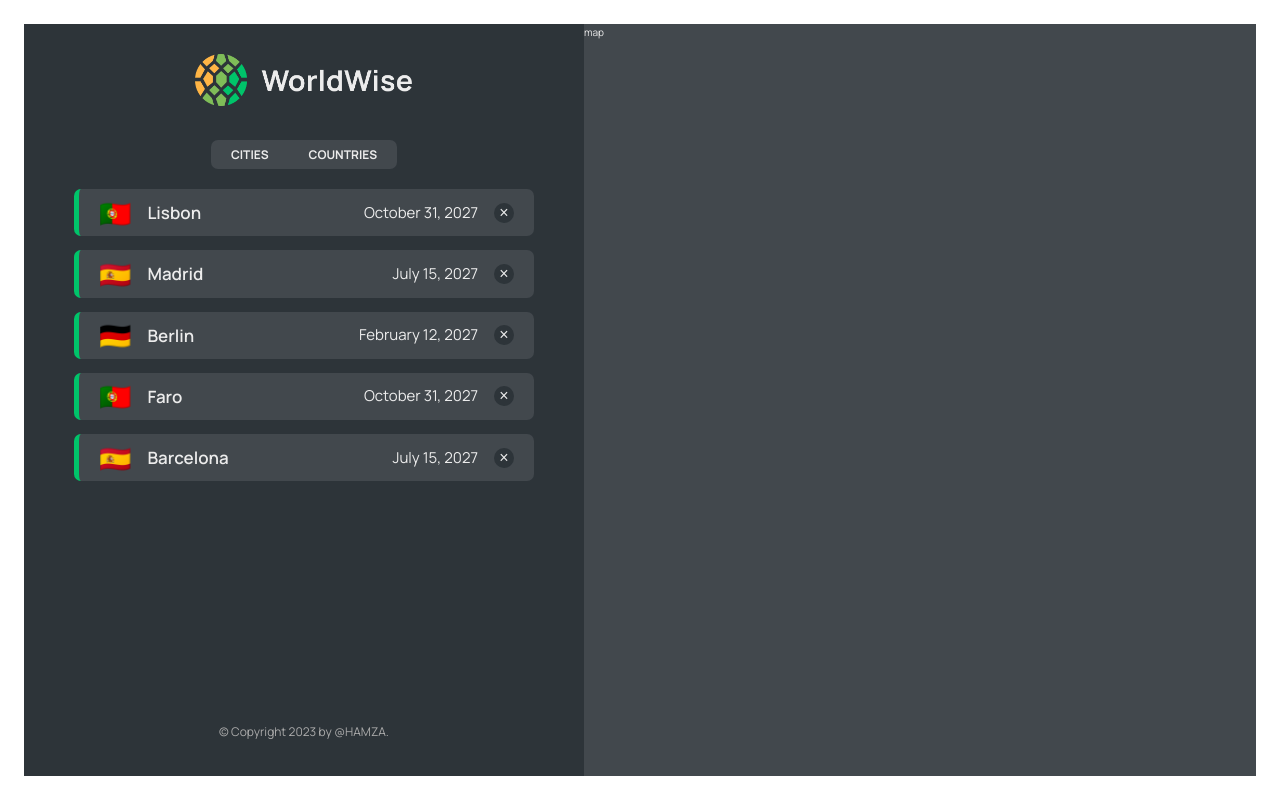
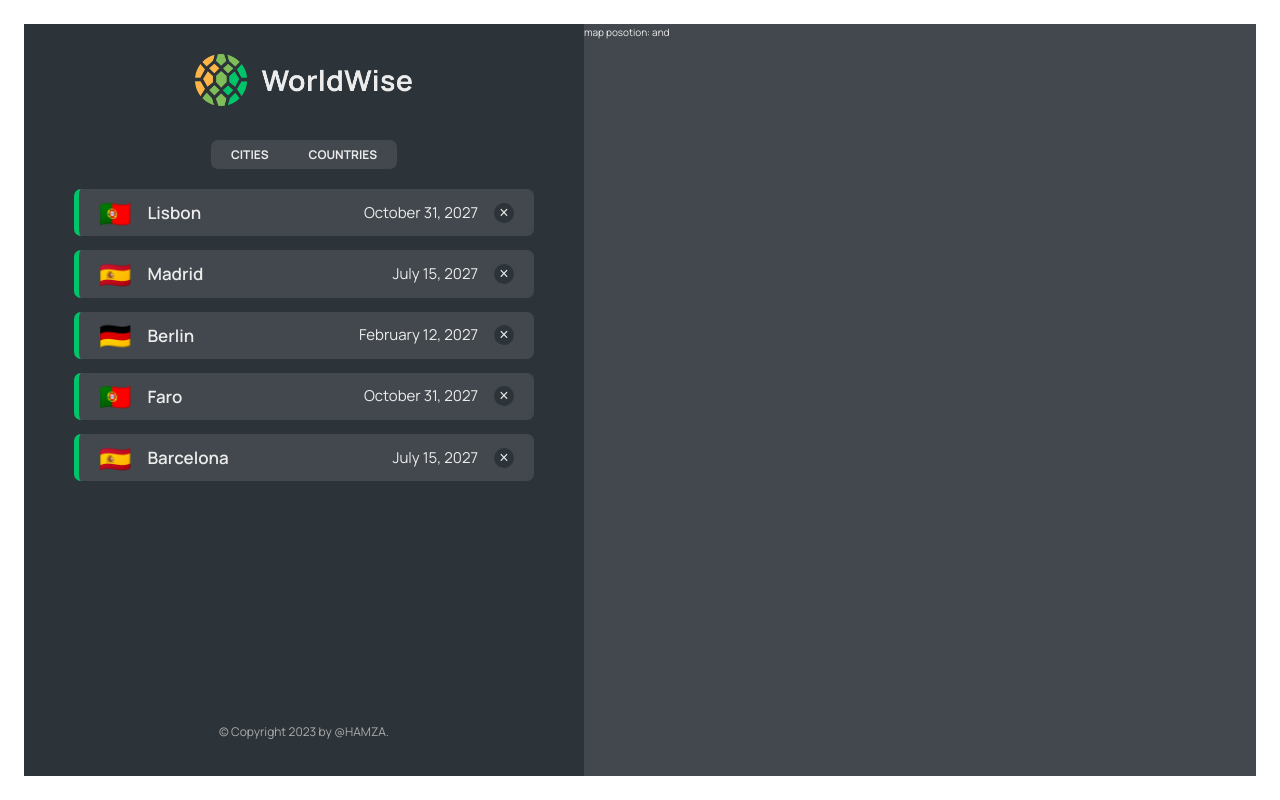
Before and after one commit to HamzaHamani/World-Wise, a React (Vite) app: page /app in a window 1280 px wide. Built offline with nearby package versions, Linux system fonts and the light colour scheme; data requests are answered from the project's data file; what country-flag-emoji-polyfill would draw is missing.

Commit message:
getting lat and lng we assigned in url

```diff
--- a/src/components/City.jsx
+++ b/src/components/City.jsx
@@ -1,4 +1,4 @@
-import { useParams } from "react-router-dom";
+import { useParams, useSearchParams } from "react-router-dom";
 import styles from "./City.module.css";
 
 function City() {
@@ -12,8 +12,11 @@ function City() {
 
   const { cityName, emoji, date, notes } = currentCity;
   const { id } = useParams();
+  const [search, setSearch] = useSearchParams();
+  const lat = search.get("lat");
+  console.log(lat);
   // return (
-  //   <div className={styles.city}>
+  //   <div className={--styles.city}>
   //     <div className={styles.row}>
   //       <h6>City name</h6>
   //       <h3>
--- a/src/components/CityItem.jsx
+++ b/src/components/CityItem.jsx
@@ -15,7 +15,7 @@ function CityItem({ city }) {
     <li>
       <Link
         className={styles.cityItem}
-        to={`${id}?lat=${position.lat}&lang=${position.lng}`}
+        to={`${id}?lat=${position.lat}&lng=${position.lng}`}
       >
         {" "}
         <span className={styles.emoji}>{emoji}</span>
--- a/src/components/Map.jsx
+++ b/src/components/Map.jsx
@@ -1,7 +1,17 @@
+import { useParams, useSearchParams } from "react-router-dom";
 import styles from "./Map.module.css";
 
 function Map() {
-  return <div className={styles.mapContainer}>map</div>;
+  const [searchParams, setSearchParams] = useSearchParams();
+  const lat = searchParams.get("lat");
+  const lng = searchParams.get("lng");
+  console.log(lng);
+
+  return (
+    <div className={styles.mapContainer}>
+      map posotion: {lat} and {lng}
+    </div>
+  );
 }
 
 export default Map;
```
